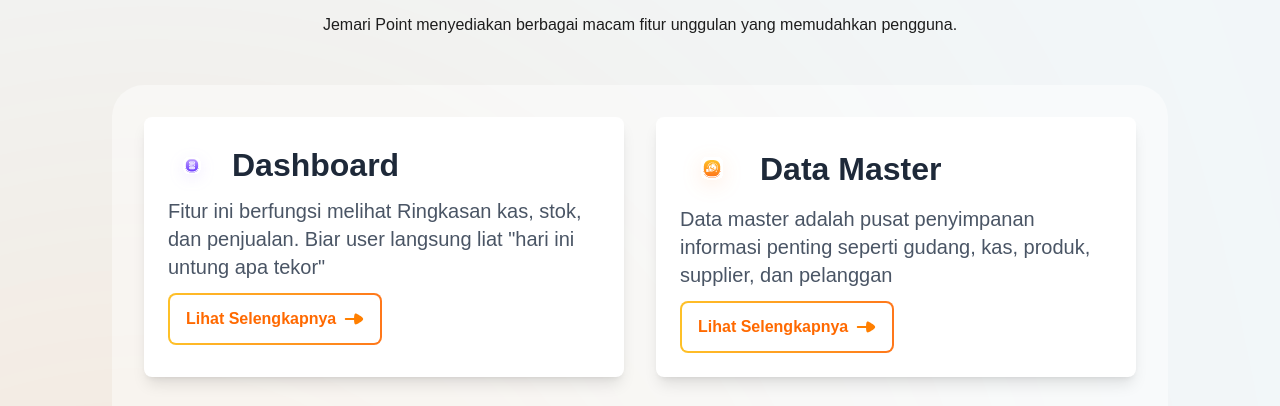
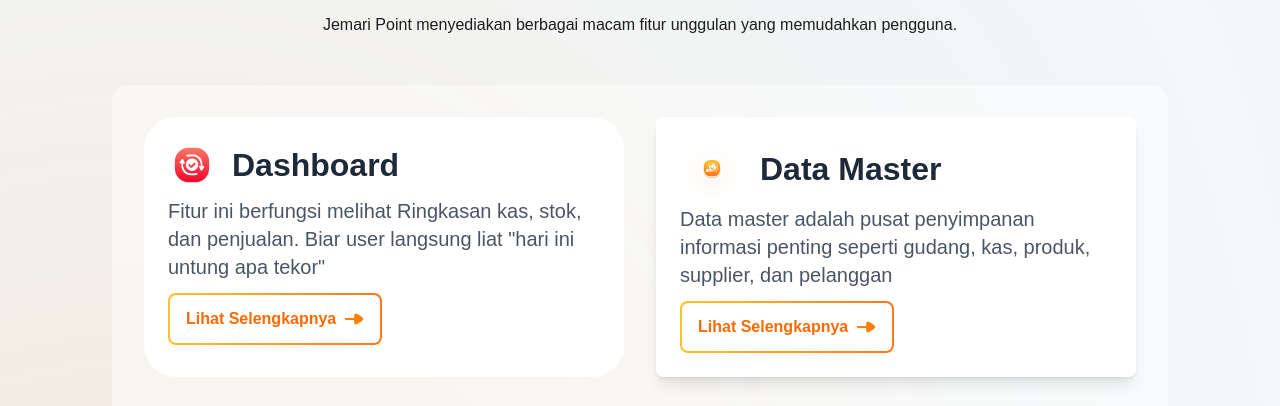
Before and after one commit to MorenoHilbran/Jemari-Point, a website: page src/index.html in a window 1280 px wide. Shown: the part 4204-4610 px from the top of the page. Drawn offline with nearby package versions, Linux system fonts and the light colour scheme.

Commit message:
testing icon

```diff
--- a/src/index.html
+++ b/src/index.html
@@ -541,11 +541,11 @@
         <h2 class="text-4xl font-bold text-[#251200] text-center mb-4 max-w-3xl mx-auto">Dirancang Khusus untuk Bisnis Perhiasan, Emas di Indonesia</h2>
         <p class="text-[#1E1E1E] text-center mb-12 max-w-2xl mx-auto">Jemari Point menyediakan berbagai macam fitur unggulan yang memudahkan pengguna.</p>
 
-        <div class="bg-[#FFFFFF69] p-8 rounded-4xl">
+        <div class="bg-[#FFFFFF69] p-8 rounded-2xl">
             <div class="grid md:grid-cols-2 gap-8">
-                <div class="bg-white p-6 rounded-lg shadow-lg">
+                <div class="bg-white p-6 rounded-4xl">
                     <div class="flex items-center space-x-4">
-                        <img src="assets/dashboard-icon.svg" alt="Dashboard Icon" class="w-12 h-12 flex-shrink-0">
+                        <img src="assets/uptodate-icon.svg" alt="Dashboard Icon" class="w-12 h-12 mb-2">
                         <div class="flex-1">
                             <h3 class="text-[32px] font-bold text-gray-800 mb-2">Dashboard</h3>
                         </div>
```
